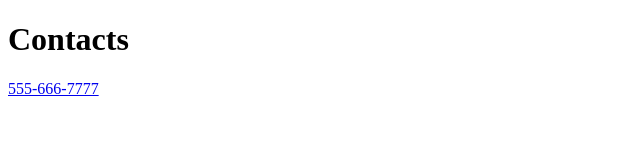
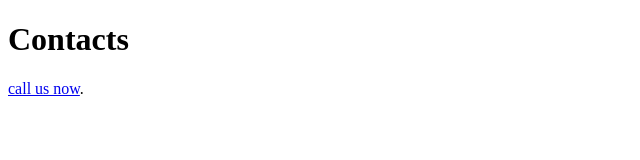
Before and after one commit to joel-kalema/business, a plain HTML site: page index.html in a window 1280 px wide. Shown: the full height of the page, 0-640 px from the left. Drawn offline with Linux system fonts and the light colour scheme.

Commit message:
first commit

```diff
--- a/index.html
+++ b/index.html
@@ -7,7 +7,7 @@
 </head>
 <body>
     <h1>Contacts</h1>
-    <a href=“tel:555-666-7777”>555-666-7777</a>
+    <a href=“tel:555-666-7777”>call us now</a>.
 
 </body>
 </html>
```
